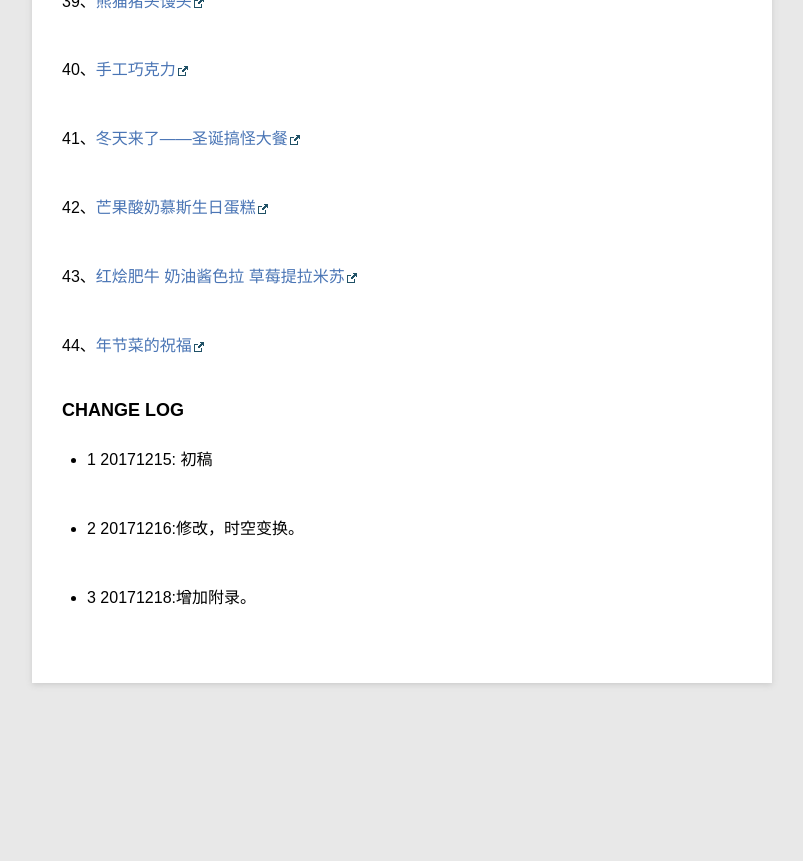
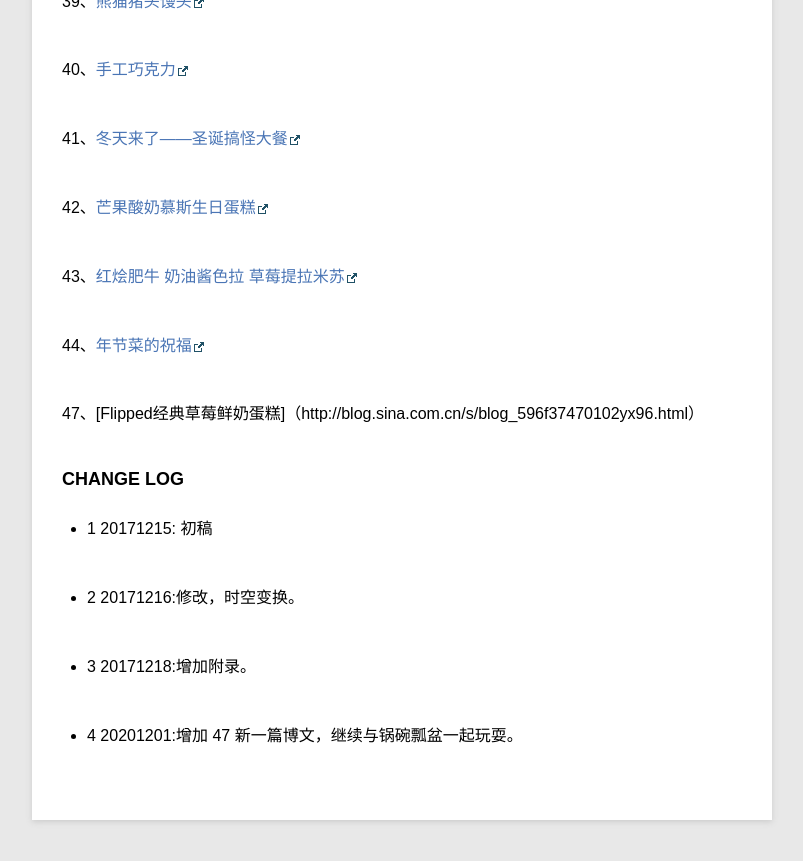
Before and after one commit to violettianjie/violettianjie.github.io, a Jekyll site: the page built from _posts/blog/2017-12-15-cooking.md, in a window 1280 px wide and 900 px high, scrolled down 4115 px. Shown: the top 861 px of the window, without its empty margins (78-881 px from the left). Built offline with Jekyll 4.4.1, drawn with Linux system fonts in a browser that asks for light colours; comment, search, counter and statistics services are not loaded; before the commit the page ends 4878 px from its top, so only the background shows below that.

Commit message:
Update 2017-12-15-cooking.md

```diff
--- a/_posts/blog/2017-12-15-cooking.md
+++ b/_posts/blog/2017-12-15-cooking.md
@@ -126,6 +126,8 @@ category: blog
 
 44、[年节菜的祝福](http://blog.sina.com.cn/s/blog_596f37470102w47o.html)
 
+47、[Flipped经典草莓鲜奶蛋糕]（http://blog.sina.com.cn/s/blog_596f37470102yx96.html）
+
 
 ### CHANGE LOG
 
@@ -135,6 +137,7 @@ category: blog
 
 - 3 20171218:增加附录。
 
+- 4 20201201:增加 47 新一篇博文，继续与锅碗瓢盆一起玩耍。
 
 
 <div id="disqus_thread"></div>
```
